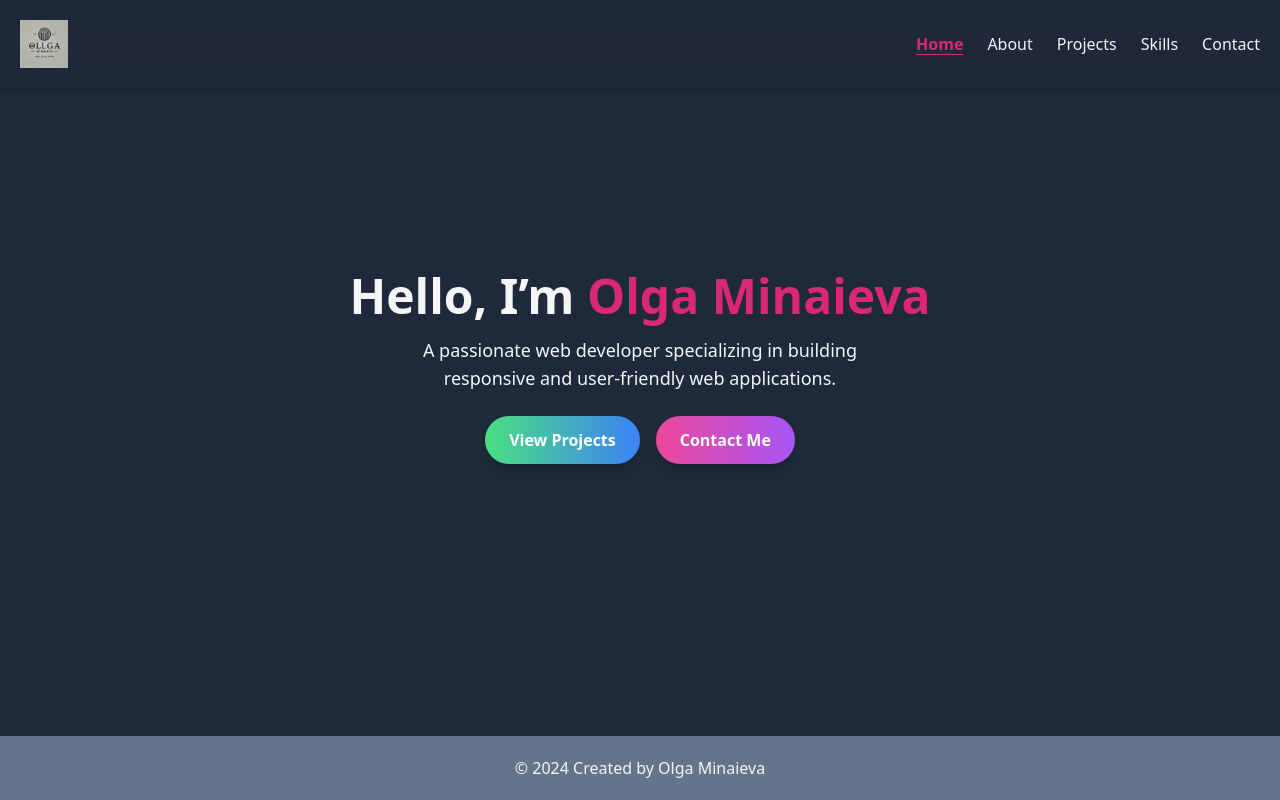
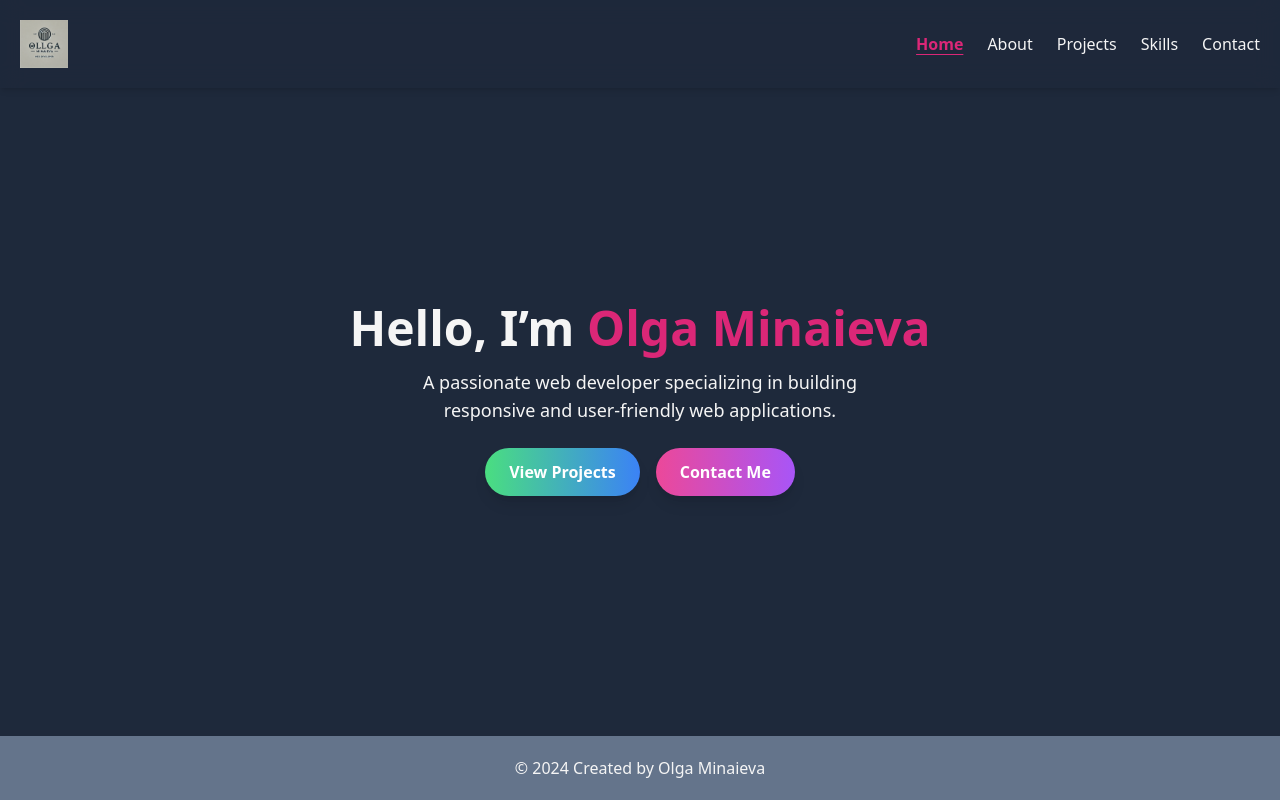
Before and after one commit to OlgaMinaievaWebDev/personal-website-new, a React (Vite) app: page / in a window 1280 px wide. Built offline with nearby package versions, Linux system fonts and the light colour scheme.

Commit message:
AppLayout main pt added

```diff
--- a/src/ui/AppLayout.jsx
+++ b/src/ui/AppLayout.jsx
@@ -6,7 +6,7 @@ function AppLayout() {
   return (
     <div className="flex flex-col min-h-screen bg-background text-textPrimary">
       <Header className="h-16" /> {/* Fixed header height */}
-      <main className="flex-grow flex items-center justify-center">
+      <main className="flex-grow flex items-center justify-center pt-16">
         {" "}
         {/* Hero fills the remaining space */}
         <Outlet />
```
